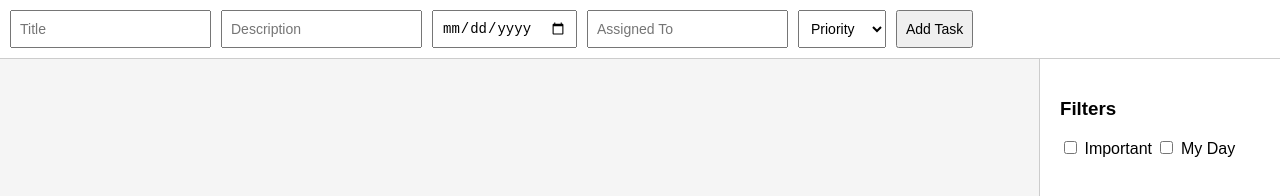
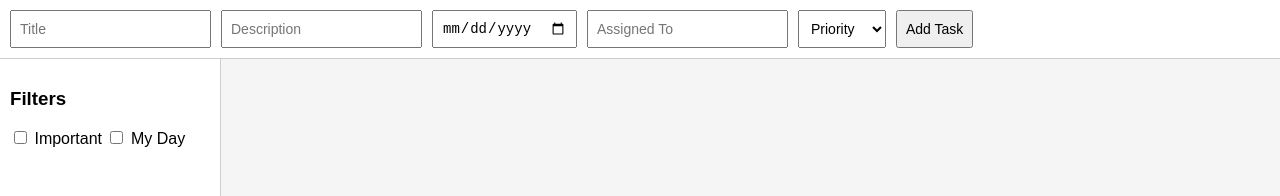
Before and after one commit to Con-Adonis/Cloud-Based-Task-Management-App, a plain HTML site: page src/index.html in a window 1280 px wide. Shown: the top 196 px of the page. Drawn offline with Linux system fonts and the light colour scheme.

Commit message:
Moved Filter To Left Side

```diff
--- a/src/index.html
+++ b/src/index.html
@@ -24,13 +24,13 @@
   </div>
 
   <div class="container">
-    <div class="main-content">
-      <ul id="task-list"></ul>
-    </div>
     <div class="sidebar">
       <h3>Filters</h3>
       <label><input type="checkbox" id="filter-important" /> Important</label>
       <label><input type="checkbox" id="filter-myday" /> My Day</label>
+    </div>
+    <div class="main-content">
+      <ul id="task-list"></ul>
     </div>
   </div>
 
--- a/src/styles.css
+++ b/src/styles.css
@@ -36,9 +36,9 @@ body {
 
 .sidebar {
   width: 200px;
-  padding: 20px;
+  padding: 10px;
   background-color: #ffffff;
-  border-left: 1px solid #ccc;
+  border-right: 1px solid #ccc;
 }
 
 #task-list {
```
Also changed, not shown: 1 other file.
